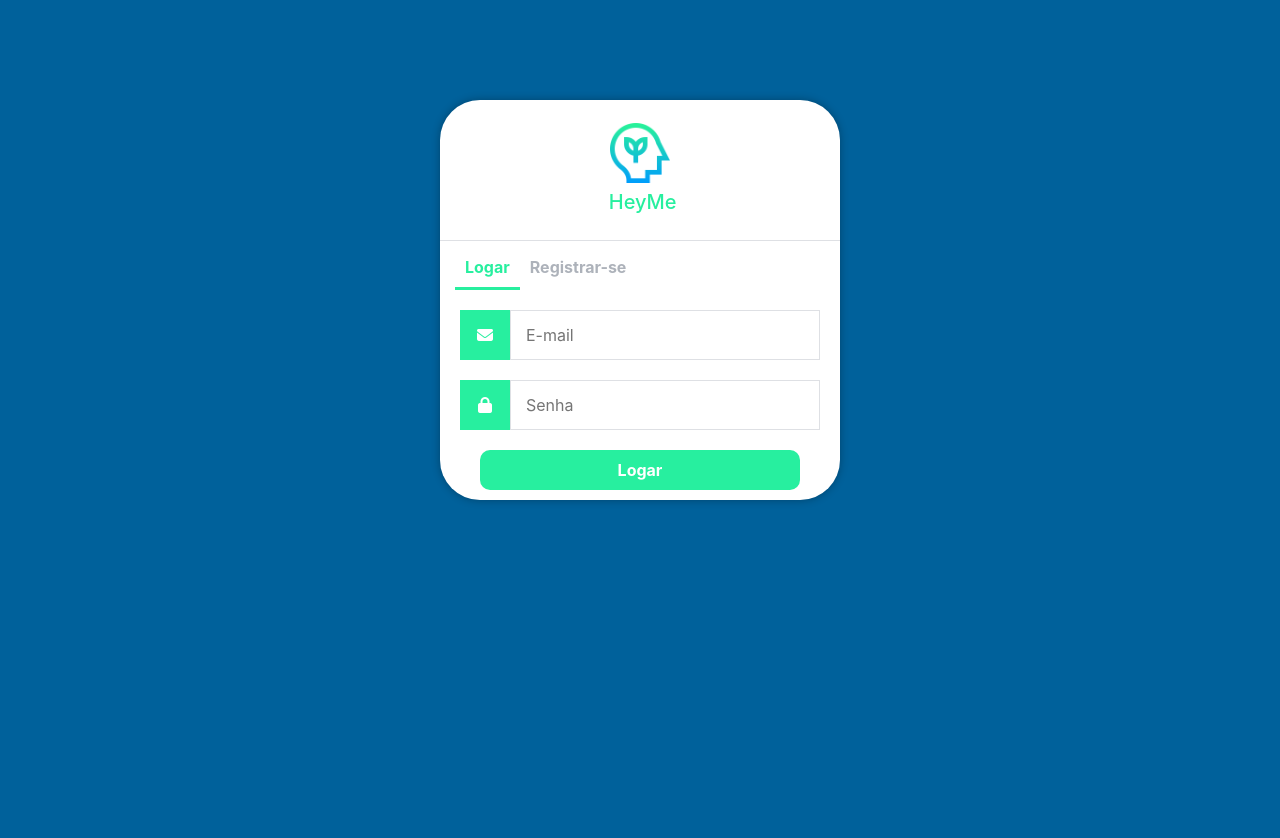
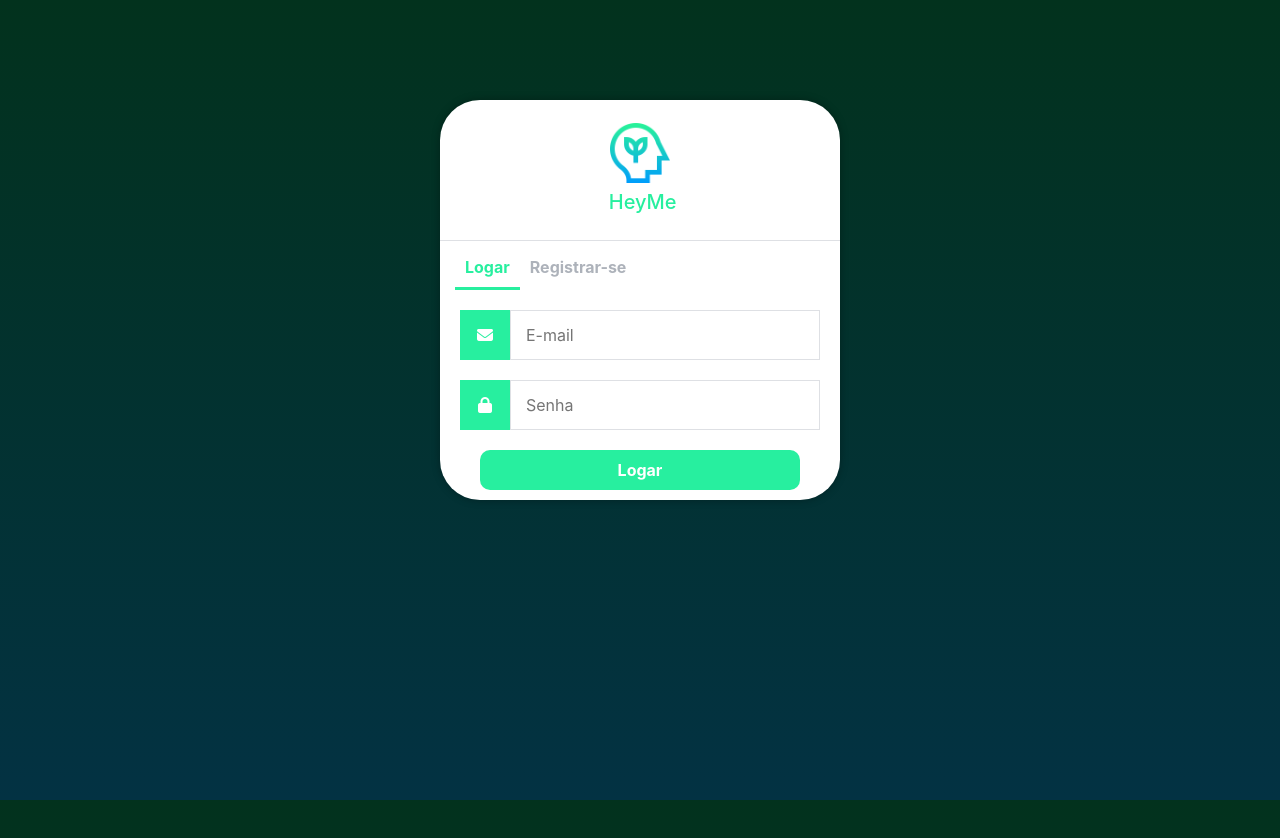
Before and after one commit to ES-UFABC/heyMe, a React (Create React App) app in the folder hey_me/: page / in a window 1280 px wide. Shown: the top 838 px of the page. Built offline with nearby package versions, Linux system fonts and the light colour scheme; what react-chatbot-kit would draw is missing.

Commit message:
new color

```diff
--- a/hey_me/src/App.css
+++ b/hey_me/src/App.css
@@ -46,7 +46,9 @@
 }
 body {
   /* background-image: url('../src/assets/background.jpg'); */
-  background-color: #00619B;
+  /* background-color: #00619B; */
+  /* background-color: #065737; */
+  background: linear-gradient(#02321d, #033243);
   background-size: 100%;
   background-attachment: fixed;
   margin: 0;
```
